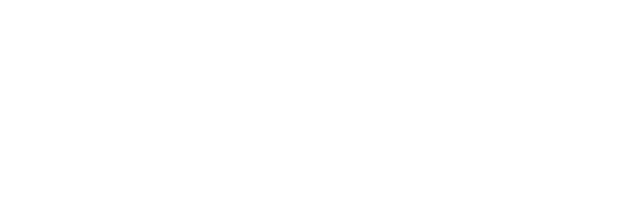
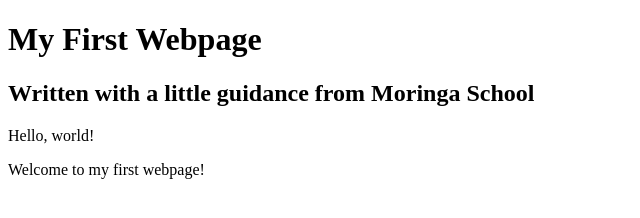
Before and after one commit to allanLAS/my-first-webpage, a plain HTML site: page my-first-webpage.html in a window 1280 px wide. Shown: the whole page, without its empty margins (0-640 px from the left). Drawn offline with Linux system fonts and the light colour scheme.

Commit message:
add header block elements

```diff
--- a/my-first-webpage.html
+++ b/my-first-webpage.html
@@ -4,6 +4,10 @@
     <title>My first webpage!</title>
   </head>
   <body>
+    <h1>My First Webpage</h1>
+    <h2>Written with a little guidance from Moringa School</h2>
+      <p>Hello, world!</p>
+      <p>Welcome to my first webpage!</p>
 
   </body>
 </html>
```
